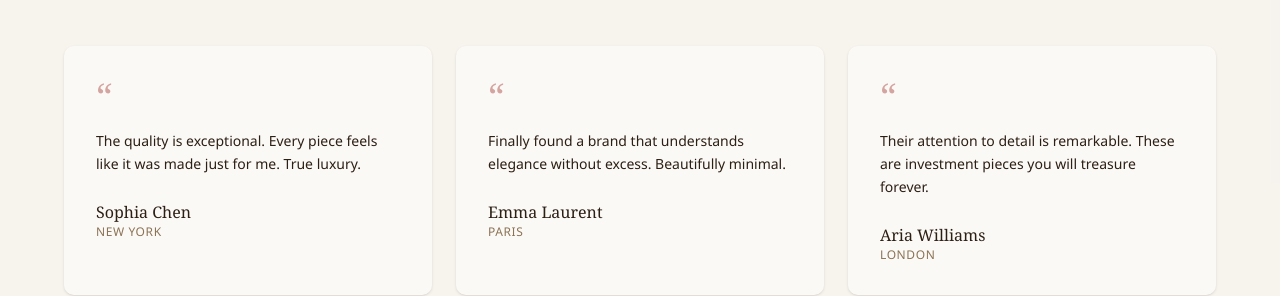
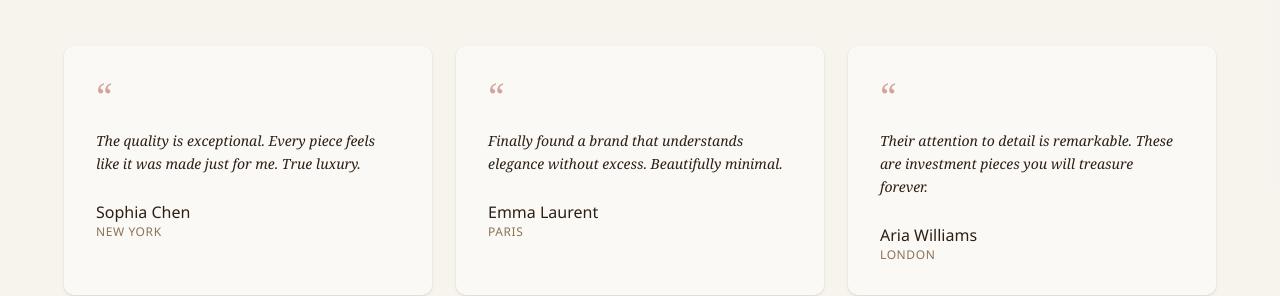
Before and after one commit to Kansit-Dev/CodeLab-Dev-Frontend-Test, a Next.js app: page /task1 in a window 1280 px wide. Shown: the part 3120-3416 px from the top of the page. Built offline with nearby package versions, Linux system fonts and the light colour scheme.

Commit message:
style: quote serif (Playfair italic), author name sans-serif

```diff
--- a/app/task1/sections.tsx
+++ b/app/task1/sections.tsx
@@ -237,9 +237,9 @@ function TestimonialCard({
       >
         &ldquo;
       </p>
-      <p className="mb-6 text-sm leading-relaxed text-[#2C1F14]">{quote}</p>
+      <p className="mb-6 font-[family-name:var(--font-playfair)] text-sm italic leading-relaxed text-[#2C1F14]">{quote}</p>
       <footer>
-        <cite className="font-[family-name:var(--font-playfair)] not-italic text-[#2C1F14]">
+        <cite className="not-italic font-medium text-[#2C1F14]">
           {author}
         </cite>
         <p className="text-xs uppercase tracking-wider text-[#8B7355]">{location}</p>
```
